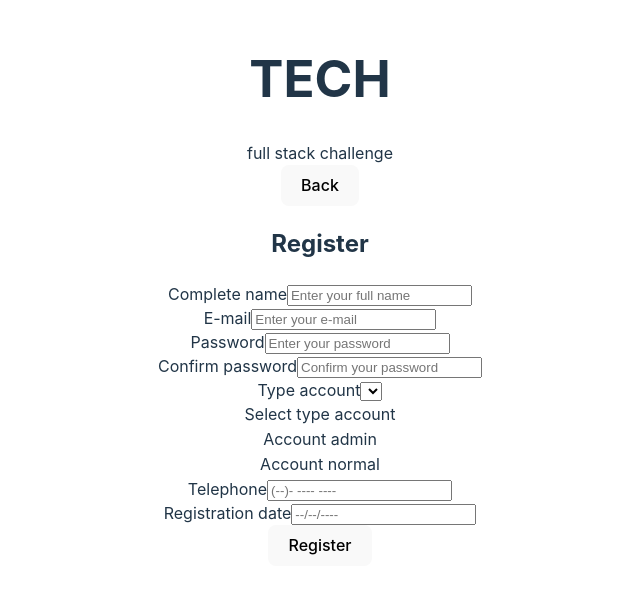
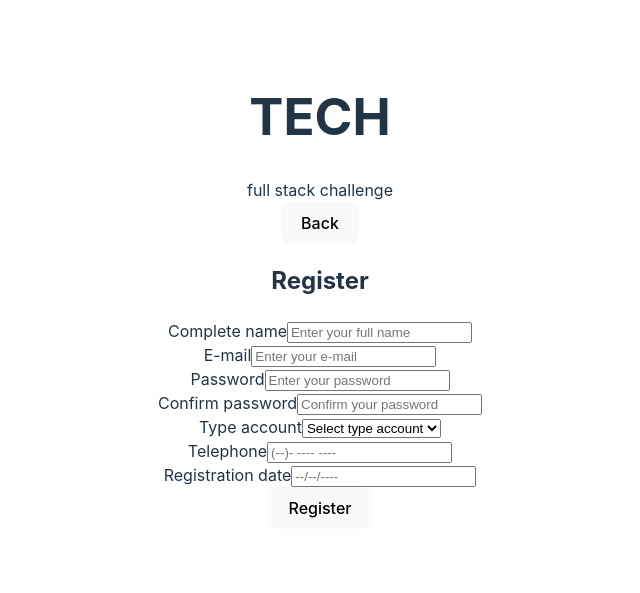
Before and after one commit to Kenzie-Academy-Brasil-Developers/Entrega-1-Tech-FrontEnd-Desafio-Fullstack-JoseWenned, a React (Vite) app: page /RegisterClientPage in a window 1280 px wide. Shown: the part 109-702 px from the top of the page, without its empty margins (320-960 px from the left). Built offline with nearby package versions, Linux system fonts and the light colour scheme.

Commit message:
feat: update select in options

```diff
--- a/src/components/FormClientRegister/formClientRegister.component.tsx
+++ b/src/components/FormClientRegister/formClientRegister.component.tsx
@@ -71,9 +71,6 @@ export const FormRegisterClient = () => {
                         { ...register( "typeAccount" ) }
                         error={ errors.typeAccount as FieldError | undefined }
                     >
-                        <option value={ "" }>Select type account</option>
-                        <option value={ "accountAdmin" }>Account admin</option>
-                        <option value={ "accountNormal" }>Account normal</option>
                     </Select>
 
                     <Input
--- a/src/fragments/Select/select.fragment.tsx
+++ b/src/fragments/Select/select.fragment.tsx
@@ -14,7 +14,11 @@ export const Select = forwardRef<HTMLSelectElement, ISelectProps >(
                 name={rest.name}
                 ref={ref}
                 {...rest}
-            ></select>
+            >
+               <option value={ "" }>Select type account</option>
+               <option value={ "accountAdmin" }>Account admin</option>
+               <option value={ "accountNormal" }>Account normal</option>
+            </select>
 
             {children}
 
```
